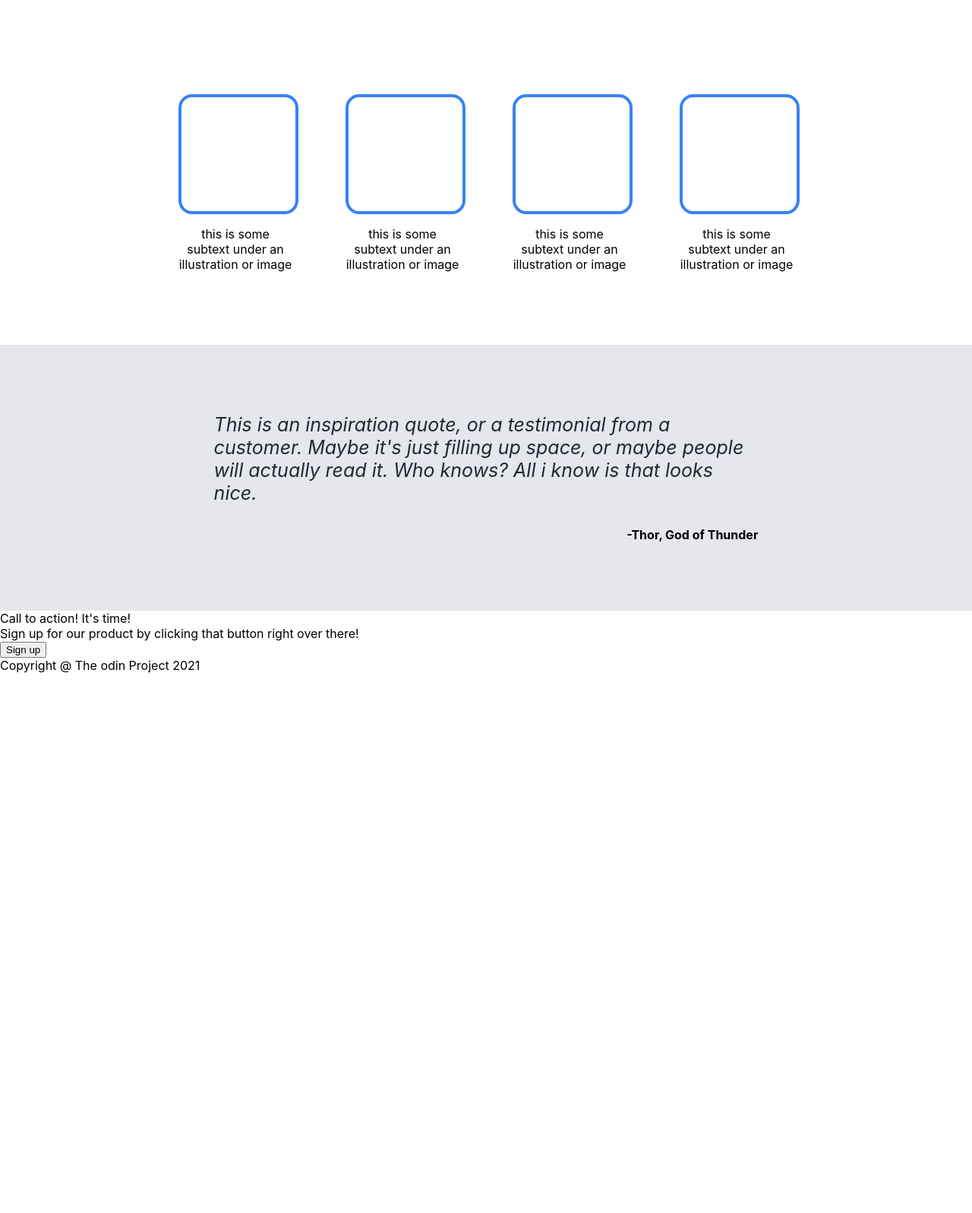
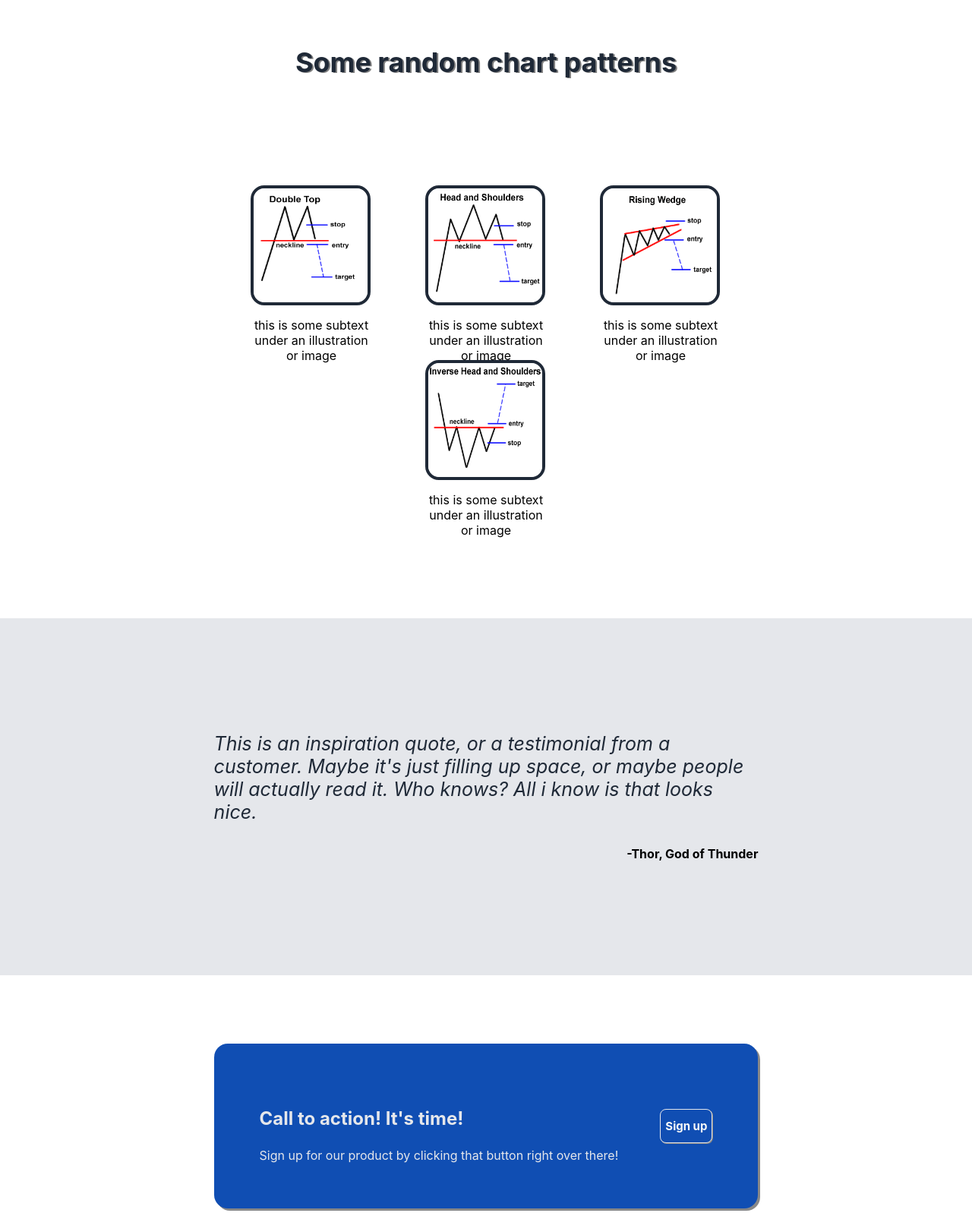
Before and after one commit to AX19BC/cssProject, a plain HTML site: page cssProject/index.html in a window 1280 px wide. Shown: the part 748-2345 px from the top of the page at 76% size. Before the commit the page ends 1634 px from the top, so only its background shows below. Drawn offline with Linux system fonts and the light colour scheme.

Commit message:
finished project cssProject

```diff
--- a/cssProject/index.html
+++ b/cssProject/index.html
@@ -6,6 +6,7 @@
     <meta name="viewport" content="width=device-width, initial-scale=1.0">
     <link rel="stylesheet" href="style.css">
     <title>Bull Trading</title>
+    <link rel="icon" type="image/x-icon" href="bull.png">
 </head>
 <!-- end od head-->
 <body>
@@ -17,9 +18,9 @@
             <img class="bull" src="bull1.png">
         </div>
         <div class="link">
-            <a>Log in</a>
-            <a>Main menu</a>
-            <a>About us</a>
+            <button>Log in</button>
+            <button>Contact</button>
+            <button>About us</button>
         </div>
     </div>
 <!--end of header-->
@@ -40,22 +41,22 @@
 
 <!--Info-->
     <div class="infoContainer">
-        <div class="title-container">Some random information</div>
+        <div class="title-container">Some random chart patterns</div>
             <div class="borderbox">
                     <div class="box">
-                        <div class="img"></div>
+                        <div class="img"><img class="pattern" src="chart1.png"></div>
                         <p class="text-underbox">this is some subtext under an illustration or image</p>
                     </div>
                     <div class="box">
-                        <div class="img"></div>
+                        <div class="img"><img class="pattern" src="chart2.png"></div>
                         <p class="text-underbox">this is some subtext under an illustration or image</p>
                     </div>
                     <div class="box">
-                        <div class="img"></div>
+                        <div class="img"><img class="pattern" src="chart3.png"></div>
                         <p class="text-underbox">this is some subtext under an illustration or image</p>
                     </div>
                     <div class="box">
-                        <div class="img"></div>
+                        <div class="img"><img class="pattern" src="chart4.png"></div>
                         <p class="text-underbox">this is some subtext under an illustration or image</p>
                     </div>
 
@@ -72,11 +73,14 @@
 
 <!--sponsor container-->
     <div class="sponsor">
-        <div class="action">Call to action! It's time!
-            <div class="signup">Sign up for our product by clicking that button right over there!</div>
+        <div class="bluecolor">
+            <div class="action"><p class="calltoaction">Call to action! It's time!</p>
+                <div class="signup">Sign up for our product by clicking that button right over there!</div>
+            </div>
+            <button class="low-button">Sign up</button>
         </div>
-        <button class="low-button">Sign up</button>
     </div>
+
 <!-- end of sponsor container -->
 
 <!--footer-->
--- a/cssProject/style.css
+++ b/cssProject/style.css
@@ -13,7 +13,7 @@ body {
     color: #F9FAF8;
     align-items: center;
     font-size: 18px;
-    padding: 45px 9%;
+    padding: 45px 22%;
 }
 
 .link {
@@ -21,8 +21,29 @@ body {
     gap: 45px;
 }
 
+button {
+    color:#E5E7EB;
+    background-color: #1F2937;
+    border: none;
+    text-align: center;
+    font-size: 19px;
+    font-family: -apple-system, BlinkMacSystemFont, 'Segoe UI', Roboto, Oxygen, Ubuntu, Cantarell, 'Open Sans', 'Helvetica Neue', sans-serif;
+}
+
+button:hover {
+    color:#E5E7EB;
+    background-color: #1F2937;
+    border: 2px solid #3882F6;
+    border-radius: 8px;
+    padding: 5px;
+    text-align: center;
+    font-size: 19px;
+    font-family: -apple-system, BlinkMacSystemFont, 'Segoe UI', Roboto, Oxygen, Ubuntu, Cantarell, 'Open Sans', 'Helvetica Neue', sans-serif;
+}
+
 .headerlogo {
     font-weight: bolder;
+    font-family: 'Aclonica font';
     font-size: 30px;
     color: #F9FAF8;
     display: flex;
@@ -49,7 +70,7 @@ body {
     color: white;
     align-items: center;
     font-size: 15px;
-    padding: 90px 22%;
+    padding: 150px 22%;
     gap: 30px;
 
 }
@@ -70,7 +91,7 @@ body {
 }
 
 img {
-    height: 170px;
+    height: 200px;
     width: 480px;
     border-radius: 15px;
 }
@@ -84,10 +105,22 @@ img {
 .headerbutton {
     max-width: 100px;
     height: 30px;
-    background-color: #3882F6;
+    background-color: #104eb3;;
     color: #F9FAF8;
     border-radius: 8px;
     border: 0px;
+    margin: 10px 0px;
+    font-size: 15px;
+    font-weight: 700;
+}
+
+.headerbutton:hover {
+    max-width: 100px;
+    height: 30px;
+    background-color: #1F2937;
+    border: 2px solid #3882F6;
+    color: #F9FAF8;
+    border-radius: 8px;
     margin: 10px 0px;
     font-size: 15px;
     font-weight: 700;
@@ -113,6 +146,7 @@ img {
     font-size: 36px;
     font-weight: bolder;
     color: #1F2937;
+    text-shadow: 2px 1px grey;
 }
 
 .borderbox {
@@ -121,7 +155,7 @@ img {
     justify-content: center;
     gap: 70px;
     align-items: center;
-    padding: 50px 18%;
+    padding: 50px 22%;
     padding-bottom: 180px;
 }
 
@@ -130,7 +164,7 @@ img {
 }
 
 .img{
-    border: 4px solid #3882F6;
+    border: 4px solid #1F2937;
     border-radius: 18px;
     height: 150px;
     width: 150px;
@@ -141,6 +175,11 @@ img {
     display: block;
     justify-content: center;
     align-items: center;
+    height: 160px;
+    width: 160px;
+}
+
+.pattern {
     height: 150px;
     width: 150px;
 }
@@ -153,7 +192,7 @@ img {
     display: flex;
     flex-direction: column;
     background-color: #E5E7EB;
-    padding: 90px 22%;
+    padding: 150px 22%;
     gap: 30px;
 }
 
@@ -176,10 +215,72 @@ img {
 /* end of inspiration caontainer */
 
 /* sponsor container */
+.sponsor {
+    display : flex;
+    padding: 90px 22%;
+    justify-content: space-between;
+}
+
+.action {
+    font-size: 16px;
+    color:#E5E7EB;
+}
+
+.calltoaction{
+    font-size: 24px;
+    color:#E5E7EB;
+    font-weight: bold;
+    padding-bottom: 0px;
+}
+
+.bluecolor {
+    background-color: #104eb3;
+    box-shadow: 3px 3px #888888;
+    display: flex;
+    justify-content: space-between;
+    flex: 1;
+    padding: 60px;
+    border-radius: 18px;
+    align-items: center;
+}
+
+.low-button {
+    max-width: 250px;
+    height: 45px;
+    background-color: #104eb3;
+    color: #F9FAF8;
+    border-radius: 8px;
+    border: 0px;
+    margin: 10px 0px;
+    font-size: 15px;
+    font-weight: 700;
+    border: 1px solid #E5E7EB;
+    box-shadow: 1px 1px #888888;
+}
+
+.low-button:hover {
+    max-width: 250px;
+    height: 45px;
+    background-color:#1F2937;
+    color: #F9FAF8;
+    border-radius: 8px;
+    border: 0px;
+    margin: 10px 0px;
+    font-size: 15px;
+    font-weight: 700;
+    border: 1px solid #E5E7EB;
+    box-shadow: 1px 1px #888888;
+}
 
 /* end of sponsor container */
 
 
 /* footer container */
-
+.footer {
+    display: flex;
+    justify-content: center;
+    background-color: #1F2937;
+    color: #E5E7EB;
+    padding: 60px 22%;
+}
 /* end of footer container */
```
Also changed, not shown: cssProject/Screenshot_7-2.jpg (added), cssProject/chart1.png (added), cssProject/chart2.png (added), cssProject/chart3.png (added), cssProject/chart4.png (added).
